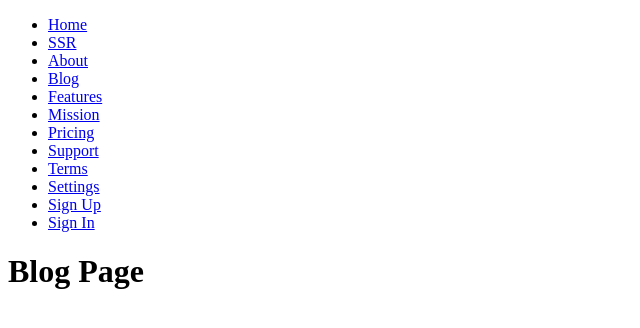
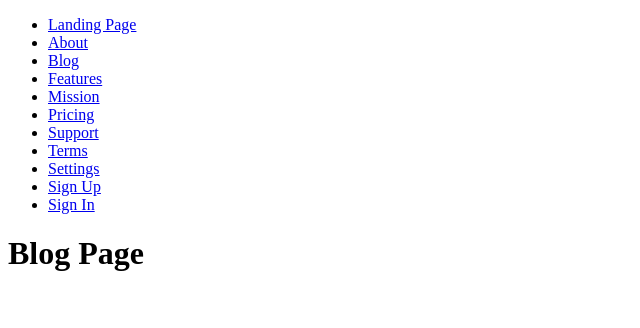
Before and after one commit to francoabaroa/magicly, a Next.js app in the folder packages/client/: page /blog in a window 1280 px wide. Shown: the top 328 px of the page, without its empty margins (0-640 px from the left). Built offline with nearby package versions, Linux system fonts and the light colour scheme.

Commit message:
remove ssr page link

```diff
--- a/packages/client/components/Layout.tsx
+++ b/packages/client/components/Layout.tsx
@@ -5,12 +5,7 @@ const Layout = (props) => (
     <ul>
       <li>
         <Link href="/">
-          <a>Home</a>
-        </Link>
-      </li>
-      <li>
-        <Link href="/ssr">
-          <a>SSR</a>
+          <a>Landing Page</a>
         </Link>
       </li>
       <li>
```
